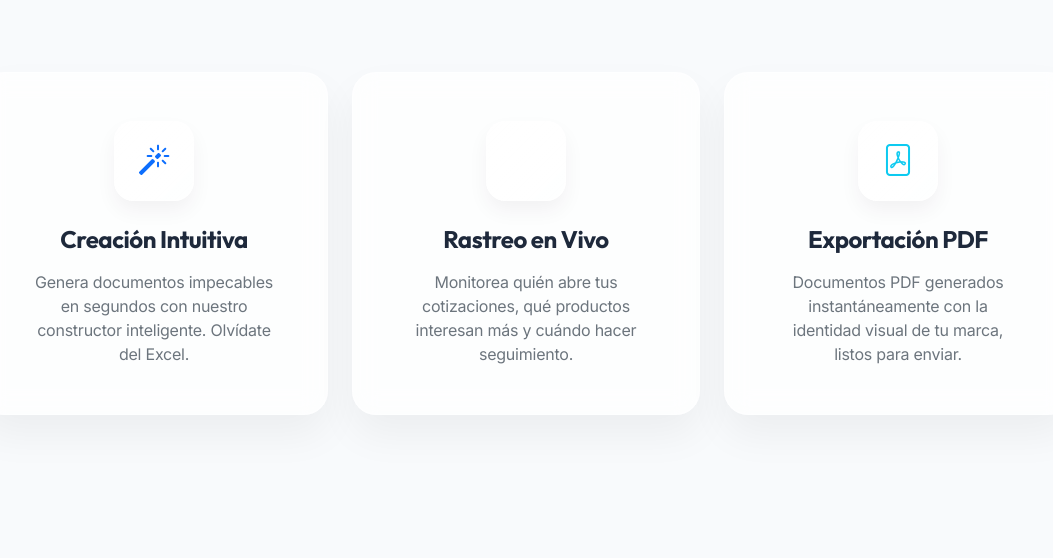
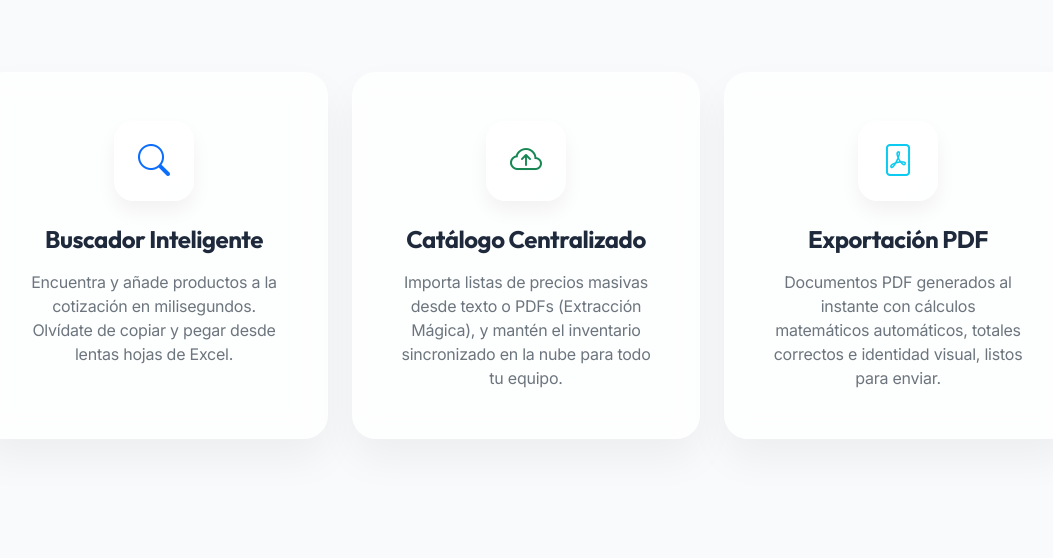
Before and after one commit to YungFozter/Sistema-de-Inventario-y-Cotizacion, a Flask app: page / in a window 1280 px wide. Shown: the part 1041-1599 px from the top of the page, without its empty margins (114-1167 px from the left). Run offline with Flask 3, Linux system fonts and the light colour scheme.

Commit message:
docs: actualizar features de landing con funciones reales del sistema

```diff
--- a/templates/landing.html
+++ b/templates/landing.html
@@ -317,11 +317,11 @@
             <div class="col-md-4" data-aos="fade-up" data-aos-delay="100">
                 <div class="glass-card p-5 h-100 text-center">
                     <div class="feature-icon-wrapper text-primary">
-                        <i class="bi bi-magic"></i>
+                        <i class="bi bi-search"></i>
                     </div>
-                    <h3 class="h4 fw-bold mb-3">Creación Intuitiva</h3>
+                    <h3 class="h4 fw-bold mb-3">Buscador Inteligente</h3>
                     <p class="text-secondary mb-0">
-                        Genera documentos impecables en segundos con nuestro constructor inteligente. Olvídate del Excel.
+                        Encuentra y añade productos a la cotización en milisegundos. Olvídate de copiar y pegar desde lentas hojas de Excel.
                     </p>
                 </div>
             </div>
@@ -330,11 +330,11 @@
             <div class="col-md-4" data-aos="fade-up" data-aos-delay="200">
                 <div class="glass-card p-5 h-100 text-center">
                     <div class="feature-icon-wrapper text-success">
-                        <i class="bi bi-radar"></i>
+                        <i class="bi bi-cloud-arrow-up"></i>
                     </div>
-                    <h3 class="h4 fw-bold mb-3">Rastreo en Vivo</h3>
+                    <h3 class="h4 fw-bold mb-3">Catálogo Centralizado</h3>
                     <p class="text-secondary mb-0">
-                        Monitorea quién abre tus cotizaciones, qué productos interesan más y cuándo hacer seguimiento.
+                        Importa listas de precios masivas desde texto o PDFs (Extracción Mágica), y mantén el inventario sincronizado en la nube para todo tu equipo.
                     </p>
                 </div>
             </div>
@@ -347,7 +347,7 @@
                     </div>
                     <h3 class="h4 fw-bold mb-3">Exportación PDF</h3>
                     <p class="text-secondary mb-0">
-                        Documentos PDF generados instantáneamente con la identidad visual de tu marca, listos para enviar.
+                        Documentos PDF generados al instante con cálculos matemáticos automáticos, totales correctos e identidad visual, listos para enviar.
                     </p>
                 </div>
             </div>
```
